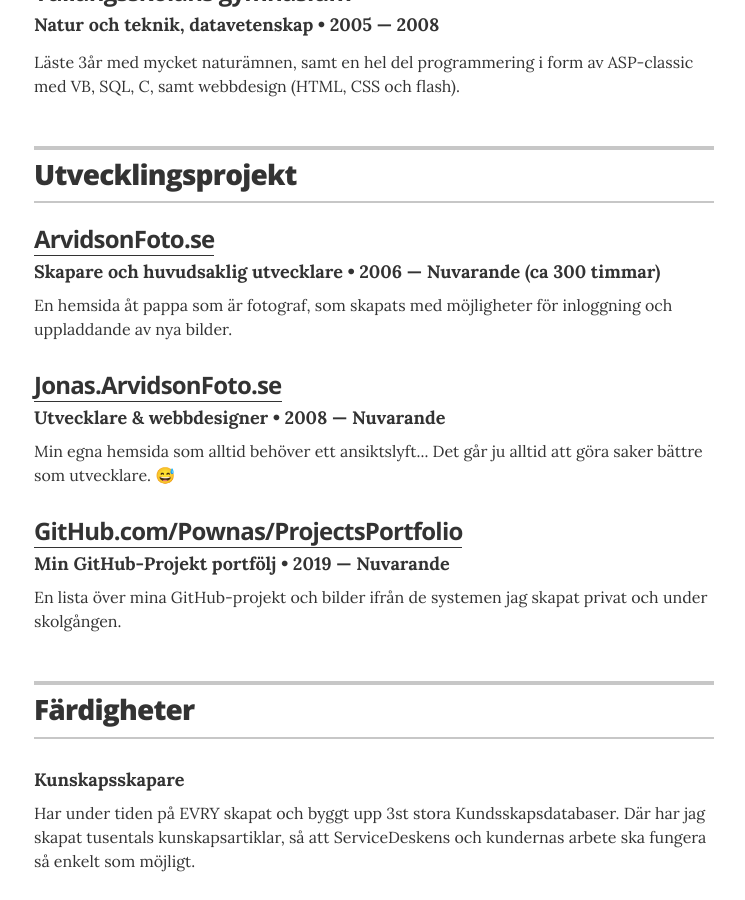
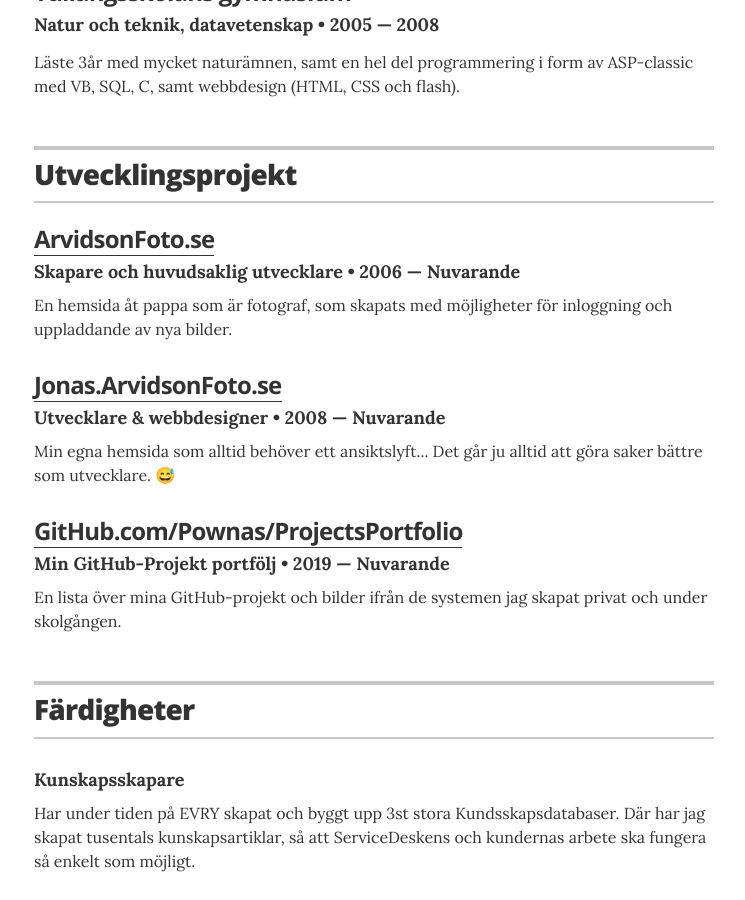
Before and after one commit to pownas/CV, a Jekyll site: the page built from index.html, in a window 1280 px wide and 900 px high, scrolled down 1855 px. Shown: the whole window, without its empty margins (266-1011 px from the left). Built offline with Jekyll 4.4.1, drawn with Linux system fonts in a browser that asks for light colours.

Commit message:
Removed 300

```diff
--- a/_data/projects.yml
+++ b/_data/projects.yml
@@ -4,7 +4,7 @@
 # arvidsonfoto.se
 - project: "ArvidsonFoto.se"
   role: "Skapare och huvudsaklig utvecklare"
-  duration: "2006 &mdash; Nuvarande (ca 300 timmar)"
+  duration: "2006 &mdash; Nuvarande"
   url: "https://arvidsonfoto.se/"
   description: "En hemsida åt pappa som är fotograf, som skapats med möjligheter för inloggning och uppladdande av nya bilder."
 
```
